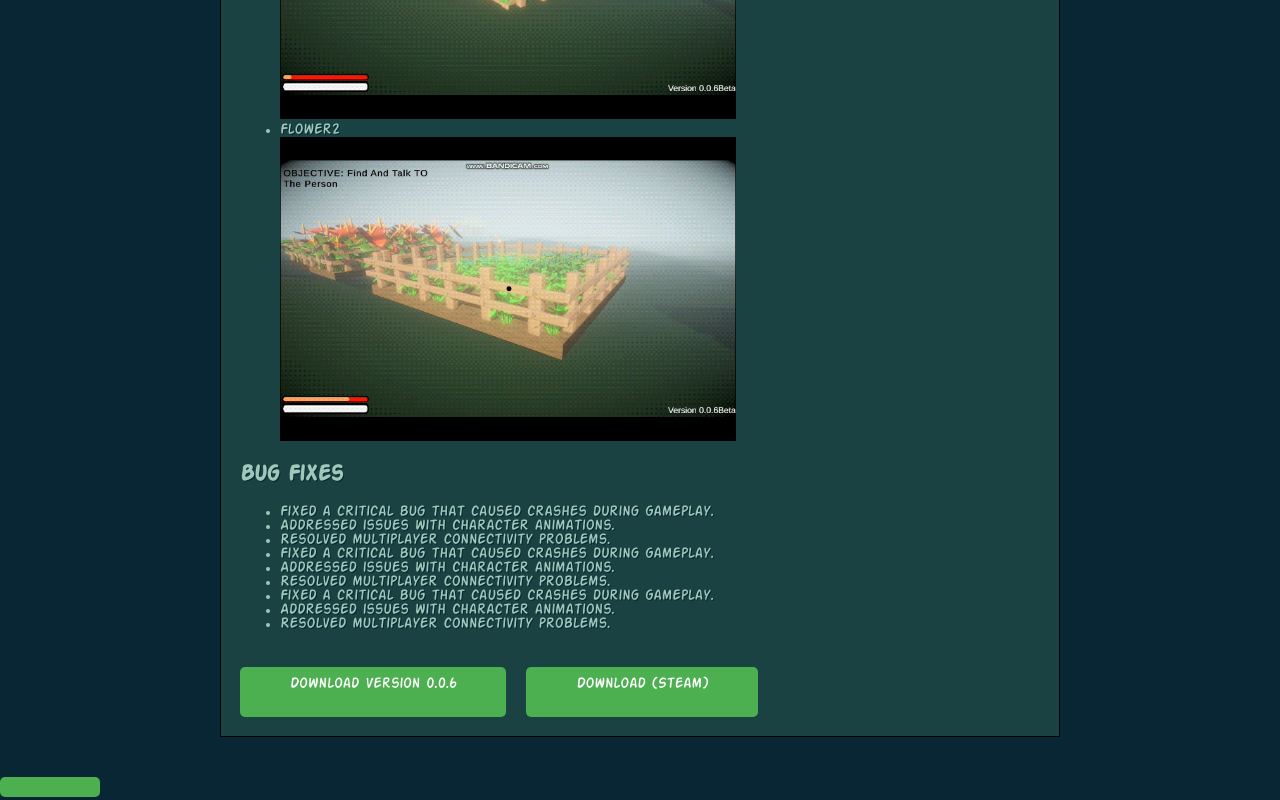
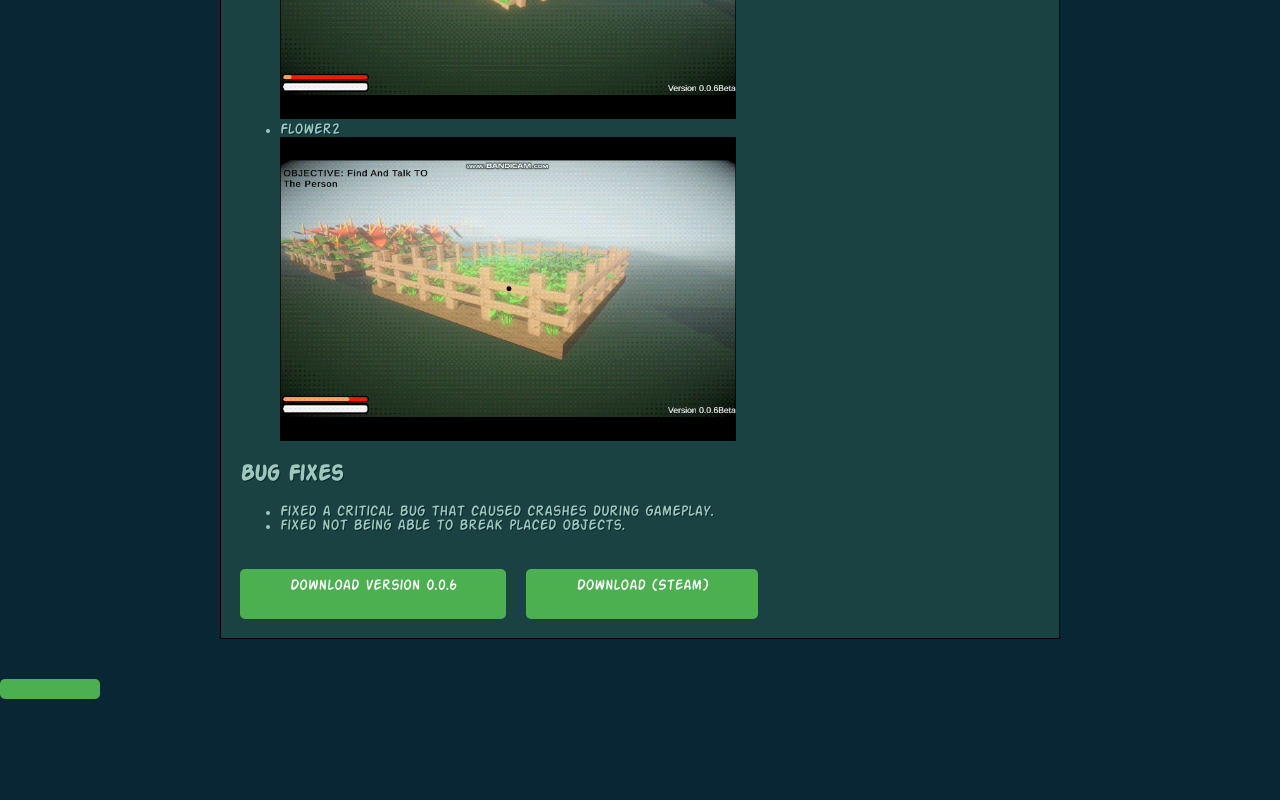
Before and after one commit to StarflyInteractive/crestfall-patch-0.0.6, a plain HTML site: page index.html in a window 1280 px wide. Shown: the part 5200-6000 px from the top of the page. After the commit the page ends 5902 px from the top, so only its background shows below. Drawn offline with Linux system fonts and the light colour scheme.

Commit message:
Update index.html

```diff
--- a/index.html
+++ b/index.html
@@ -147,14 +147,7 @@
         <h2>Bug Fixes</h2>
         <ul>
             <li>Fixed a critical bug that caused crashes during gameplay.</li>
-            <li>Addressed issues with character animations.</li>
-            <li>Resolved multiplayer connectivity problems.</li>
-            <li>Fixed a critical bug that caused crashes during gameplay.</li>
-            <li>Addressed issues with character animations.</li>
-            <li>Resolved multiplayer connectivity problems.</li>
-            <li>Fixed a critical bug that caused crashes during gameplay.</li>
-            <li>Addressed issues with character animations.</li>
-            <li>Resolved multiplayer connectivity problems.</li>
+            <li>fixed not being able to break placed objects.</li>
         </ul>
 		<a id="downloadButton" href="https://www.dropbox.com/scl/fo/v52y2qjzbwti4nytozh0y/h?rlkey=b8de2tc8mt0r5ahs0et098xk1&dl=1" <p>Download Version 0.0.6</p>
 		<a id="downloadButton" href="https://www.google.com" target="_blank" <p>Download (Steam)</p>
```
